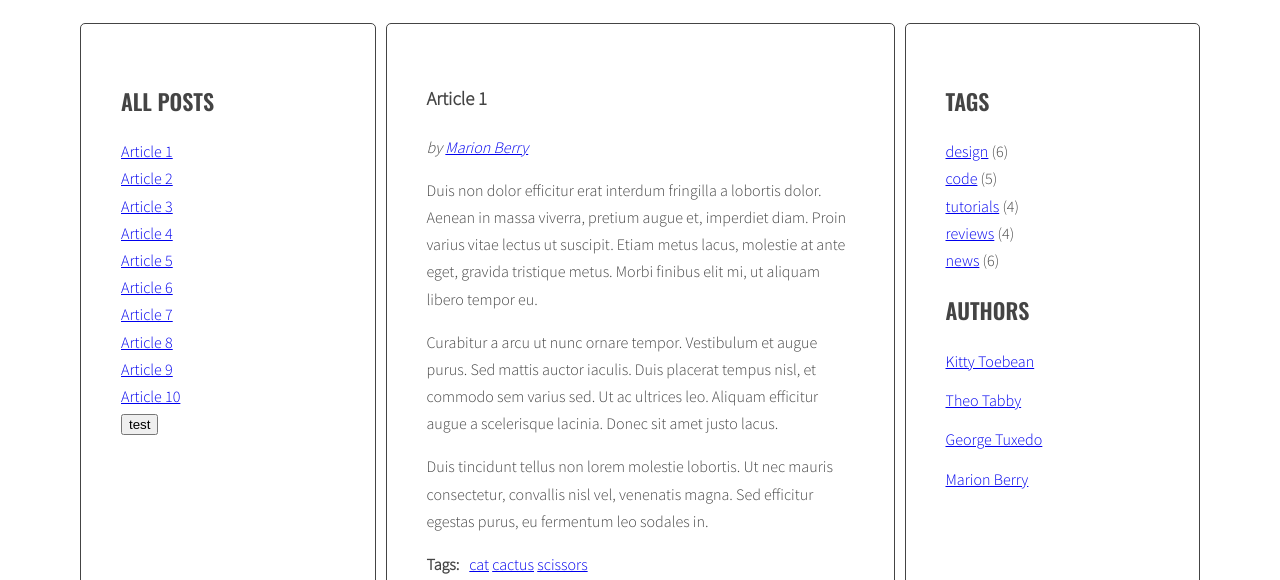
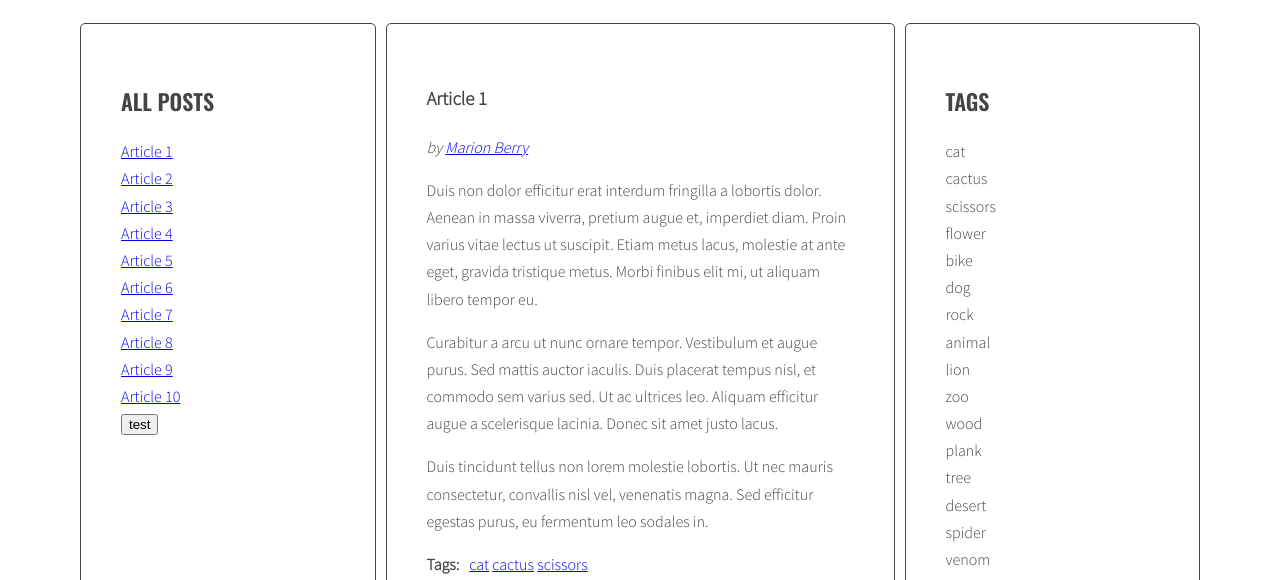
Before and after one commit to adrianggg/my-blog, a website: page index.html in a window 1280 px wide. Shown: the part 220-800 px from the top of the page. Drawn offline with nearby package versions, Linux system fonts and the light colour scheme.

Commit message:
Add function calculateTagsParams

```diff
--- a/index.html
+++ b/index.html
@@ -183,11 +183,6 @@
             <aside class="sidebar">
               <h2 class="section-title">Tags</h2>
               <ul class="list tags">
-                <li><a href="#">design</a> <span>(6)</span></li>
-                <li><a href="#">code</a> <span>(5)</span></li>
-                <li><a href="#">tutorials</a> <span>(4)</span></li>
-                <li><a href="#">reviews</a> <span>(4)</span></li>
-                <li><a href="#">news</a> <span>(6)</span></li>
               </ul>
               <h2 class="section-title">Authors</h2>
               <ul class="list authors">
--- a/js/script.js
+++ b/js/script.js
@@ -43,7 +43,10 @@ const optArticleSelector = '.post',
   optTitleSelector = '.post-title',
   optTitleListSelector = '.titles',
   optArticleTagsSelector = '.post-tags .list',
-  optArticleAuthorSelector = '.post-author';
+  optArticleAuthorSelector = '.post-author',
+  optTagsListSelector = '.tags.list',
+  optCloudClassCount = 5,
+  optCloudClassPrefix = 'tag-size-';
 
 function generateTitleLinks(customSelector = ''){
 
@@ -78,10 +81,34 @@ const links = document.querySelectorAll('.titles a');
 for(let link of links){
   link.addEventListener('click', titleClickHandler);
 }
+function calculateTagsParams(tags){
+  let params = {
+    max: 0,
+    min: 999999
+  };
+  for(let tag in tags){
+    console.log(tag + ' is used ' + tags[tag] + ' times');
+    if(params.max < tags[tag]){
+      params.max = tags[tag];
+    }
+    if(params.min > tags[tag]){
+      params.min = tags[tag];
+    }
+  }
+  return params;
+}
+
+function calculateTagClass(cout,params){
+
+}
 
 function generateTags(){
+  /* [NEW] create a new variable allTags with an empty object */
+  let allTags = {};
+
   /* find all articles */
   const articles = document.querySelectorAll(optArticleSelector);
+
   /* START LOOP: for every article: */
   articles.forEach(article=>{
 
@@ -108,6 +135,14 @@ function generateTags(){
       /* add generated code to html variable */
       html += htmlLink;
 
+      /* [NEW] check if this link is NOT already in allTags */
+      if(!allTags[tag]) {
+      /* [NEW] add tag to allTags object */
+        allTags[tag] = 1;
+      }else{
+        allTags[tag]++;
+      }
+
       /* END LOOP: for each tag */
     });
 
@@ -116,6 +151,26 @@ function generateTags(){
 
     /* END LOOP: for every article: */
   });
+  /* [NEW] find list of tags in right column */
+  const tagList = document.querySelector(optTagsListSelector);
+
+  /* [NEW] add html from allTags to tagList */
+  console.log(allTags);
+  /* [NEW] create variable for all links HTML code */
+  let allTagsHTML = '';
+  const tagsParams = calculateTagsParams(allTags);
+  console.log('tagsParams:', tagsParams);
+  /* [NEW] START LOOP: for each tag in allTags: */
+  for(let tag in allTags){
+    /* [NEW] generate code of a link and add it to allTagsHTML */
+    const tagLinkHTML = '<li>'+ tag+ '</li>';
+    console.log('tagLinkHTML:', tagLinkHTML);
+    allTagsHTML += tagLinkHTML;
+  }
+  /* [NEW] END LOOP: for each tag in allTags: */
+
+  /*[NEW] add HTML from allTagsHTML to tagList */
+  tagList.innerHTML = allTagsHTML;
 }
 
 generateTags();
@@ -188,7 +243,7 @@ function generateAuthors(){
     const authorWrapper = article.querySelector(optArticleAuthorSelector);
     // get author from data-author
     const author = article.getAttribute('data-author');
-    console.log(author);
+    // console.log(author);
     // insert  author to wrapper
     authorWrapper.innerHTML = `by <a href="#author-${author}">${author}</a>`;
     // end loop
@@ -199,11 +254,11 @@ generateAuthors();
 function authorClickHandler(event){
   event.preventDefault();
   const clickedElement = this;
-  console.log('clicked');
+  // console.log('clicked');
   const href = clickedElement.getAttribute('href');
-  console.log(href);
+  // console.log(href);
   const author = href.replace('#author-','');
-  console.log(author);
+  // console.log(author);
   const authorsLinksActive = document.querySelectorAll('a.active[href^="#author-"');
   authorsLinksActive.forEach(authorLinkActive=>{
     authorLinkActive.classList.remove('active');
@@ -216,7 +271,7 @@ function authorClickHandler(event){
 }
 function addClickListenersToAuthors(){
   const authorsLinks = document.querySelectorAll('a[href^="#author-"]');
-  console.log(authorsLinks);
+  // console.log(authorsLinks);
   authorsLinks.forEach(authorLink=>{
     authorLink.addEventListener('click',authorClickHandler);
   });
```
